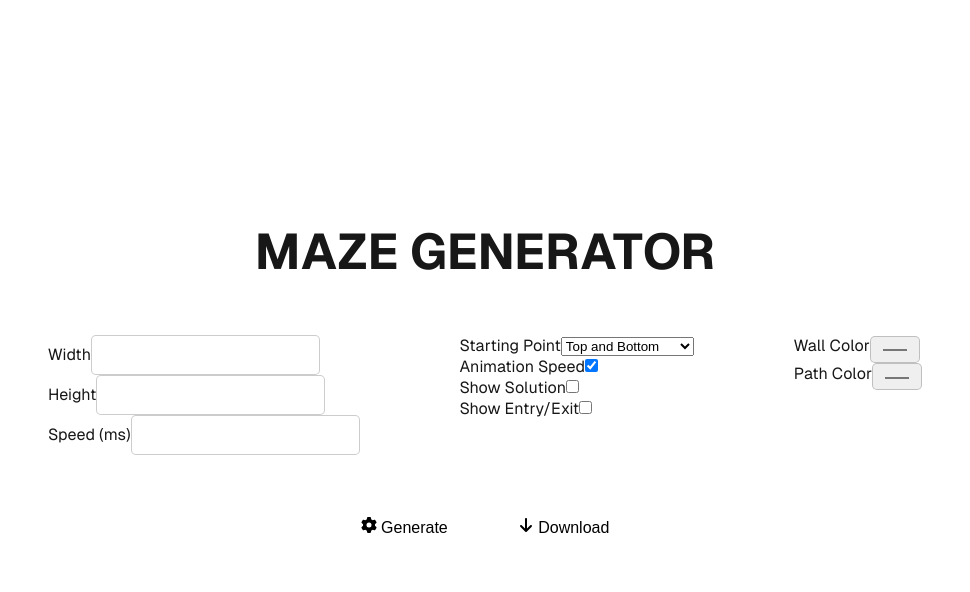
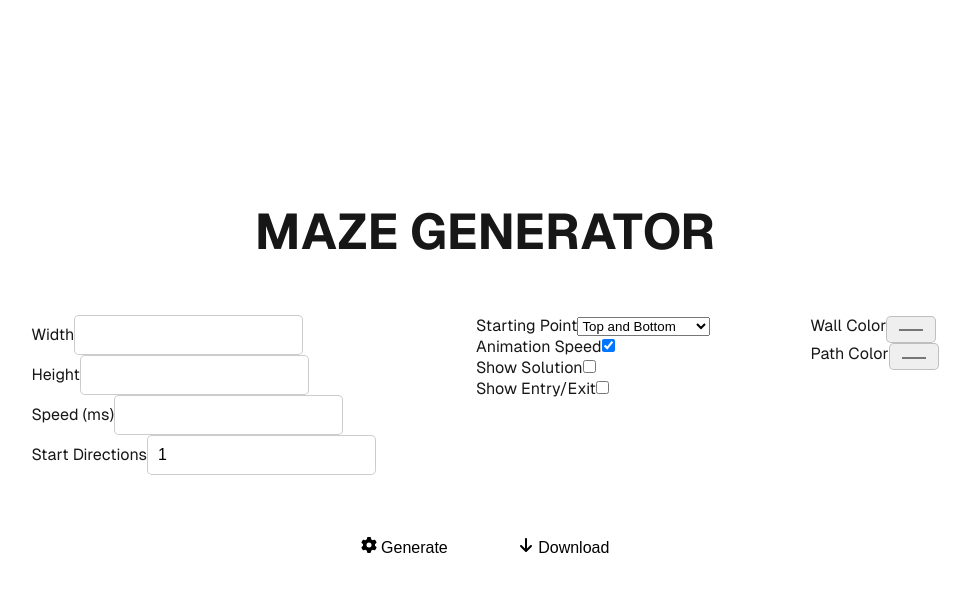
Before and after one commit to hafemi/bytecrate, a Next.js app: page /tools/maze-generator in a window 1280 px wide. Both pictures are taken after a click on the checkbox "Animation Speed". Shown: the top 592 px of the page, without its empty margins (155-1125 px from the left). Built offline with nearby package versions, Linux system fonts and the light colour scheme.

Commit message:
added "startDirections" inputfield

```diff
--- a/app/tools/maze-generator/page.tsx
+++ b/app/tools/maze-generator/page.tsx
@@ -14,15 +14,19 @@ export default function Home() {
   const [width, setWidth] = useState('');
   const [height, setHeight] = useState('');
   const [startingPoint, setStartingPoint] = useState(StartingPoint.TopAndBottom);
+  const [animationSpeed, setAnimationSpeed] = useState(0);
+  const [startDirections, setStartDirections] = useState('1')
+
   const [animateCheckbox, setAnimateCheckbox] = useState(false);
-  const [animationSpeed, setAnimationSpeed] = useState(0);
   const [showSolutionCheckbox, setShowSolutionCheckbox] = useState(false);
   const [showEntryExitCheckbox, setShowEntryExitCheckbox] = useState(false);
+
   const [pathColor, setPathColor] = useState('#FFFFFF');
   const [wallColor, setWallColor] = useState('#000000');
   const [solutionColor, setSolutionColor] = useState('#FF0000');
   const [entryColor, setEntryColor] = useState('#00FF00');
   const [exitColor, setExitColor] = useState('#FF0000');
+
   const [invalidElements, setInvalidElements] = useState<string[]>([]);
   const [maze, setMaze] = useState<MazeGenerator | null>(null);
 
@@ -39,11 +43,13 @@ export default function Home() {
             invalidElements={invalidElements}
             width={width}
             height={height}
+            startDirections={startDirections}
             animateCheckbox={animateCheckbox}
             setInvalidElements={setInvalidElements}
             setWidth={setWidth}
             setHeight={setHeight}
             setAnimationSpeed={setAnimationSpeed}
+            setStartDirections={setStartDirections}
           />
           <Checkboxes
             startingPoint={startingPoint}
@@ -74,6 +80,7 @@ export default function Home() {
               handleGenerationButtonClicked({
                 width: getNumberFromString(width),
                 height: getNumberFromString(height),
+                startDirections: getNumberFromString(startDirections),
                 invalidElements,
                 startingPoint,
                 animateCheckbox,
--- a/components/tools/maze-generator/button-handler.tsx
+++ b/components/tools/maze-generator/button-handler.tsx
@@ -19,17 +19,21 @@ export enum StartingPoint {
 interface MazeGenerationConfig {
   width: number;
   height: number;
+  startDirections: number;
   invalidElements: string[];
   startingPoint: StartingPoint;
+  animationSpeed: number;
+
   animateCheckbox: boolean;
-  animationSpeed: number;
   showSolutionCheckbox: boolean;
   showEntryExitCheckbox: boolean;
+
   pathColor: string;
   wallColor: string;
   solutionColor: string;
   entryColor: string;
   exitColor: string;
+
   maze: MazeGenerator | null;
   setMaze: Dispatch<SetStateAction<MazeGenerator | null>>;
 }
@@ -47,6 +51,7 @@ export function handleGenerationButtonClicked(values: MazeGenerationConfig): voi
   const maze = new MazeGenerator(
     values.width,
     values.height,
+    values.startDirections,
     values.startingPoint,
     values.animateCheckbox,
     values.animationSpeed,
@@ -72,6 +77,7 @@ export class MazeGenerator {
   constructor(
     public width: number,
     public height: number,
+    public startDirections: number,
     public startingPoint: StartingPoint,
     public animate: boolean,
     public animationSpeed: number,
@@ -106,7 +112,7 @@ export class MazeGenerator {
 
     this.maze = this.initMaze();
     this.maze[y][x] = MazeCellValue.Path;
-    await this.carveMaze(x, y);
+    await this.awaitMazeCarving(x, y);
 
     if (this.isGenerating) {
       this.createEntryAndExitForMaze();
@@ -114,6 +120,16 @@ export class MazeGenerator {
       this.updateMazeCanvas(this.showSolution, this.showEntryExit);
       this.isGenerating = false;
     }
+  }
+
+  async awaitMazeCarving(x: number, y: number): Promise<void> {
+    const promises = [];
+
+    for (let i = 0; i < this.startDirections; i++) {
+      promises.push(this.carveMaze(x, y));
+    }
+
+    await Promise.all(promises);
   }
 
   async solveMaze(startRow: number, startCol: number): Promise<void> {
@@ -299,13 +315,14 @@ export class MazeGenerator {
   }
 }
 
-function validateElementsDimensions({ width, height, invalidElements }: MazeGenerationConfig): boolean {
+function validateElementsDimensions({ width, height, startDirections, invalidElements }: MazeGenerationConfig): boolean {
   if (invalidElements.length > 0) return false;
 
   // prettier-ignore
   const dimensions = [
     { value: width, min: minValues.width, max: maxValues.width },
     { value: height, min: minValues.height, max: maxValues.height },
+    { value: startDirections, min: minValues.startDirections, max: maxValues.startDirections },
   ];
 
   for (const { value, min, max } of dimensions) {
--- a/components/tools/maze-generator/input.tsx
+++ b/components/tools/maze-generator/input.tsx
@@ -6,11 +6,13 @@ interface InputFieldsProps {
   invalidElements: string[];
   width: string;
   height: string;
+  startDirections: string;
   animateCheckbox: boolean;
   setInvalidElements: React.Dispatch<React.SetStateAction<string[]>>;
   setWidth: React.Dispatch<React.SetStateAction<string>>;
   setHeight: React.Dispatch<React.SetStateAction<string>>;
   setAnimationSpeed: React.Dispatch<React.SetStateAction<number>>;
+  setStartDirections: React.Dispatch<React.SetStateAction<string>>;
 }
 
 interface CheckboxesProps {
@@ -28,22 +30,26 @@ interface CheckboxesProps {
 export const minValues: Record<string, number> = {
   width: 5,
   height: 5,
+  startDirections: 1,
 };
 
 export const maxValues: Record<string, number> = {
   width: 150,
   height: 150,
+  startDirections: 4,
 };
 
 export const InputFields: React.FC<InputFieldsProps> = ({
   width,
   height,
+  startDirections,
   animateCheckbox,
   invalidElements,
   setWidth,
   setHeight,
   setAnimationSpeed,
   setInvalidElements,
+  setStartDirections,
 }) => {
   return (
     <div>
@@ -100,6 +106,29 @@ export const InputFields: React.FC<InputFieldsProps> = ({
           type="number"
           placeholder="100"
           onChange={(e) => setAnimationSpeed(parseInt(e.target.value))}
+        />
+        <br />
+        <label htmlFor="startDirections">Start Directions</label>
+        <input
+          className={`
+          ${invalidElements.includes('startDirections') ? styles.invalid : ''}
+          ${styles.input}
+        `}
+          id="startDirections"
+          type="string"
+          placeholder={`${minValues.startDirections}-${maxValues.startDirections}`}
+          value={startDirections}
+          onChange={(e) => {
+            setStartDirections(e.target.value);
+            validateElement({
+              value: parseInt(e.target.value),
+              min: minValues.startDirections,
+              max: maxValues.startDirections,
+              elementId: 'startDirections',
+              setInvalidElements,
+              invalidElements,
+            });
+          }}
         />
       </div>
     </div>
```
